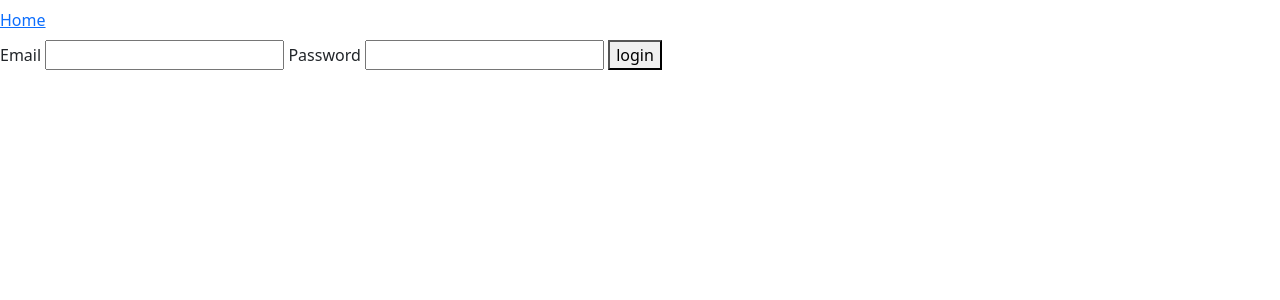
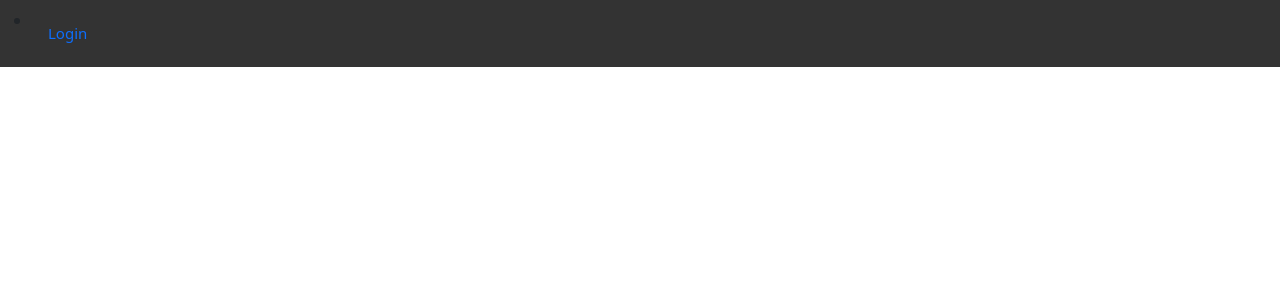
Before and after one commit to bluezelli/dierenrijk, a Symfony app: template templates/animal/login.html.twig in a window 1280 px wide. Shown: the top 300 px of the page. Run offline with Twig, Linux system fonts and the light colour scheme; the template is opened without the code that fills it, so the values that code supplies are empty; some libraries are stand-ins or nearby versions.

Commit message:
navbar base gemaakt met authenticator

```diff
--- a/templates/base.html.twig
+++ b/templates/base.html.twig
@@ -20,15 +20,43 @@
 
     <div class="navbar">
         <a href="{{ path('index') }}">Home</a>
+        <ul class="navbar navbar-navbar-right">
+            {% if is_granted('IS_AUTHENTICATED_FULLY') %}
+            <li><a href="{{ path('logout') }}"></a> Logout</li>
+            {% else %}
+            <li><a href="login">Login</a> </li>
+            {% endif %}
+        </ul>
     </div>
 
         {% block body %}{% endblock %}
 
-
-
-
+        {% for label, messages in app.flashes %}
+        {% for message in messages %}
+        <div class="alert alert-{{ label }}">
+        {{ message }}
+        </div>
+        {% endfor %}
+        {% endfor %}
 
 
     {% endblock %}
+
+    <style>
+        .navbar {
+            overflow: hidden;
+            position: fixed;
+            top: 0;
+            width: 100%;
+            background-color: #333;
+        }
+        .navbar a {
+            float: left;
+            text-align: center;
+            padding: 14px 16px;
+            text-decoration: none;
+            font-size:15px ;
+        }
+    </style>
     </body>
 </html>
```
